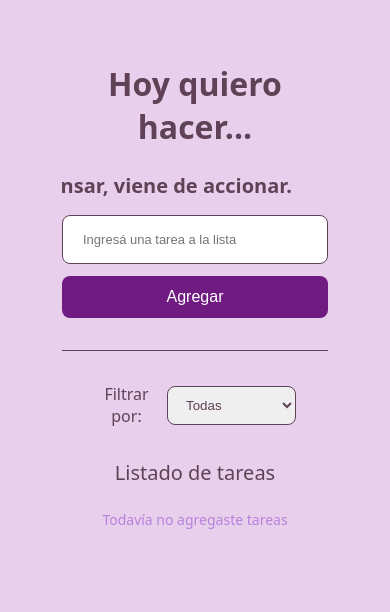
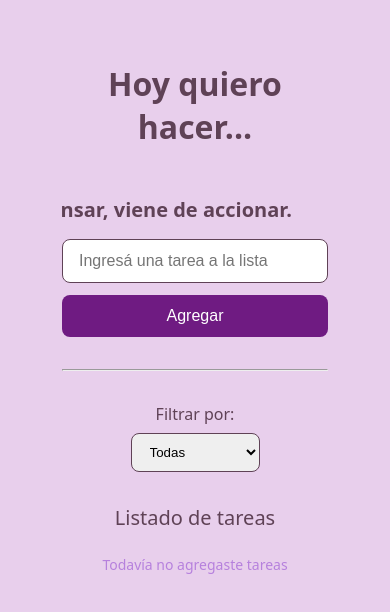
Before and after one commit to LuciaGuerraDiaz/ToDoList, a React (Vite) app: page / in a window 390 px wide. Shown: the top 612 px of the page. Built offline with nearby package versions, Linux system fonts and the light colour scheme.

Commit message:
Reorganizacion de los css por componentes específicos y ajustes en el responsive

```diff
--- a/src/components/Filter.jsx
+++ b/src/components/Filter.jsx
@@ -1,4 +1,5 @@
 import { useState } from 'react';
+import './css/Filter.css'
 
 export default function Filter ({filter, onFilterChange}){
     return (
--- a/src/components/Form.jsx
+++ b/src/components/Form.jsx
@@ -3,6 +3,7 @@ import Filter from './Filter';
 import { FontAwesomeIcon } from '@fortawesome/react-fontawesome';
 import { faPenToSquare } from '@fortawesome/free-regular-svg-icons';
 import { faCheckCircle } from '@fortawesome/free-solid-svg-icons';
+import './css/Form.css'
 
 export default function Form({ onAddTask, filter, onFilterChange }) {
   const [taskText, setTaskText] = useState('');
--- a/src/components/TaskItem.jsx
+++ b/src/components/TaskItem.jsx
@@ -1,5 +1,6 @@
 import React from 'react';
 import { FaCheck, FaTrash } from 'react-icons/fa'
+import './css/TaskItem.css'
 export const TaskItem = ({eachItem, onToggleComplete, onDelete, }) => {
     return (
     <div className = "task-item">
--- /dev/null
+++ b/src/components/css/Filter.css
@@ -0,0 +1,21 @@
+/* ---------- Filtro ---------- */
+.filter {
+  display: flex;
+  flex-wrap: wrap;
+  align-items: center;
+  justify-content: center;
+  gap: 0.5rem 0.75rem;
+  margin: 2rem;
+  color: var(--color-text-muted);
+}
+
+.filter label {
+  white-space: nowrap;
+}
+
+.filter select {
+  padding: 10px 14px;
+  border: 1px solid var(--border-color);
+  border-radius: var(--radius-sm);
+  cursor: pointer;
+}
--- /dev/null
+++ b/src/components/css/Form.css
@@ -0,0 +1,76 @@
+/* ---------- Formulario ---------- */
+.task-form {
+  width: 100%;
+}
+
+.form-row {
+  display: flex;
+  gap: 0.75rem;
+  width: 100%;
+}
+
+.task-input {
+  flex: 1;
+  min-width: 0;               /* deja que el input se achique */
+  padding: 12px 16px;
+  background: #fff;
+  color: var(--color-text-muted);
+  font-size: var(--font-size-base);
+  border: 1px solid var(--border-color);
+  border-radius: var(--radius-sm);
+}
+
+.task-input:focus {
+  outline: none;
+  border-color: var(--color-button-primary);
+  box-shadow: 0 0 0 3px rgba(111, 27, 130, 0.25);
+}
+
+.task-input.input-error {
+  border-color: #c0392b;
+}
+
+button.btn-add {
+  min-width: 110px;
+  flex-shrink: 0;
+  white-space: nowrap;
+  padding: 12px 24px;
+  background-color: var(--color-button-primary);
+  color: #fff;
+  border: none;
+  border-radius: var(--radius-sm);
+  font-size: var(--font-size-base);
+  cursor: pointer;
+  transition: transform 0.35s cubic-bezier(0.25, 1, 0.5, 1);
+}
+
+.btn-add:hover {
+  transform: scale(0.90);
+  background-color: var(--color-hover);
+}
+
+.btn-add:active {
+  transform: scale(0.88);
+}
+
+/* Mensajes */
+.form-message {
+  min-height: 1.5rem;
+  margin-top: 0.5rem;
+  font-size: var(--font-size-sm);
+}
+
+.error-text,
+.success-text {
+  display: inline-flex;
+  align-items: center;
+  gap: 0.4rem;
+}
+
+.error-text { color: #c0392b; }
+.success-text { color: var(--color-check); }
+
+@media (max-width: 480px) {
+  .form-row { flex-direction: column; }
+  .btn-add { width: 100%; }
+}
--- /dev/null
+++ b/src/components/css/TaskItem.css
@@ -0,0 +1,31 @@
+
+/* ---------- Lista de Tareas ---------- */
+.task-item {
+  display: flex;
+  justify-content: space-between;
+  align-items: center;
+  text-align: left;
+  padding: 12px 16px;
+  margin-bottom: 10px;
+  background-color: var(--color-card-bg);
+  border: 1px solid var(--color-button-primary);
+  border-radius: var(--radius-md);
+  box-shadow: var(--shadow-card);
+  transition: var(--transition-fast);
+}
+
+
+.task-text {
+  flex: 1;
+  font-size: var(--font-size-lg);
+  color: #5f4256;
+  min-width: 0;
+  overflow-wrap: anywhere;
+  word-break: break-word;
+  text-align: left;
+}
+
+.task-text.completed {
+  text-decoration: line-through;
+  opacity: 0.6;
+}
--- a/src/index.css
+++ b/src/index.css
@@ -40,19 +40,20 @@ body {
   background-attachment: fixed;
   margin: 2rem;
   padding: 20px;
-} /* 👈 Corregido: Se agregó la llave de cierre que faltaba */
+}
 
 #center {
   max-width: 700px;
   margin: 0 auto;
-  text-align: center; /* Centra encabezados y estructura general */
+  text-align: center;
 }
 
 h1 {
   font-size: var(--font-size-title);
   font-weight: var(--font-weight-bold);
   color: var(--color-text-muted);
-  margin-bottom: 24px;
+  margin-bottom: 48px;
+
 }
 
 h2 {
@@ -74,108 +75,6 @@ p {
   margin-bottom: 24px;
 }
 
-/* ---------- Formulario ---------- */
-.task-form {
-  display: flex;
-  flex-direction: column;
-  gap: 8px;
-}
-
-.form-row {
-  display: flex;
-  gap: 12px;
-}
-
-.task-input {
-  flex: 1;
-  min-width: 0;
-  padding: 16px 20px;
-  border: 1px solid var(--border-color);
-  border-radius: var(--radius-sm);
-  font-size: var(--font-size-lg);
-}
-
-.btn-add {
-  flex-shrink: 0;
-  white-space: nowrap;
-  padding: 16px 28px;
-  background-color: var(--color-button-primary);
-  color: #fff;
-  border: none;
-  border-radius: var(--radius-sm);
-  font-size: var(--font-size-base);
-  cursor: pointer;
-}
-
-.error-text   { color: #c0392b; }
-.success-text { color: var(--color-check); }
-
-.error-text,
-.success-text {
-  flex-basis: 100%;
-  text-align: left;
-}
-
-.divider {
-  margin: 24px 0;
-  border: none;
-  border-top: 1px solid var(--border-color);
-}
-
-/* ---------- Filtro ---------- */
-.filter {
-  display: flex;
-  align-items: center;
-  gap: 8px;
-  margin: 2rem;
-  color: var(--color-text-muted);
-}
-
-.filter select {
-  padding: 10px 14px;
-  border: 1px solid var(--border-color);
-  border-radius: var(--radius-sm);
-  cursor: pointer;
-}
-
-/* ---------- Lista de Tareas ---------- */
-.task-item {
-  display: flex;
-  justify-content: space-between;
-  align-items: center;
-  text-align: left;
-  padding: 12px 16px;
-  margin-bottom: 10px;
-  background-color: var(--color-card-bg);
-  border: 1px solid var(--color-button-primary);
-  border-radius: var(--radius-md);
-  box-shadow: var(--shadow-card);
-  transition: var(--transition-fast);
-}
-
-#filter-select{
-  color: var(--color-text-muted);
-}
-
-.task-input{
-  color: var(--color-text-muted);
-  font-size: small;
-}
-
-.task-text {
-  flex: 1;
-  font-size: var(--font-size-lg);
-  color: #5f4256;
-  min-width: 0;
-  overflow-wrap: anywhere;
-  word-break: break-word;
-  text-align: left;
-}
-
-.task-text.completed {
-  text-decoration: line-through;
-  opacity: 0.6;
-}
 
 /* ---------- Botones ---------- */
 .buttons-row {
@@ -186,25 +85,6 @@ p {
   gap: 12px;
 }
 
-button.btn-add {
-  padding: 12px 24px;
-  background-color: var(--color-button-primary);
-  color: #fff;
-  border: none;
-  border-radius: var(--radius-sm);
-  font-size: var(--font-size-base);
-  cursor: pointer;
-  transition: transform 0.35s cubic-bezier(0.25, 1, 0.5, 1);
-}
-
-.btn-add:hover {
-  transform: scale(0.90);
-  background-color: var(--color-hover);
-}
-
-.btn-add:active {
-  transform: scale(0.88);
-}
 
 .buttons-row select {
   padding: 12px 16px;
@@ -258,17 +138,4 @@ button.btn-add {
     padding: 10px;
   }
 
-  .form-row {
-    flex-direction: column;
-  }
-
-  .buttons-row {
-    flex-direction: column;
-    width: 100%;
-  }
-
-  .btn-add,
-  .buttons-row select {
-    width: 100%;
-  }
 }
```
